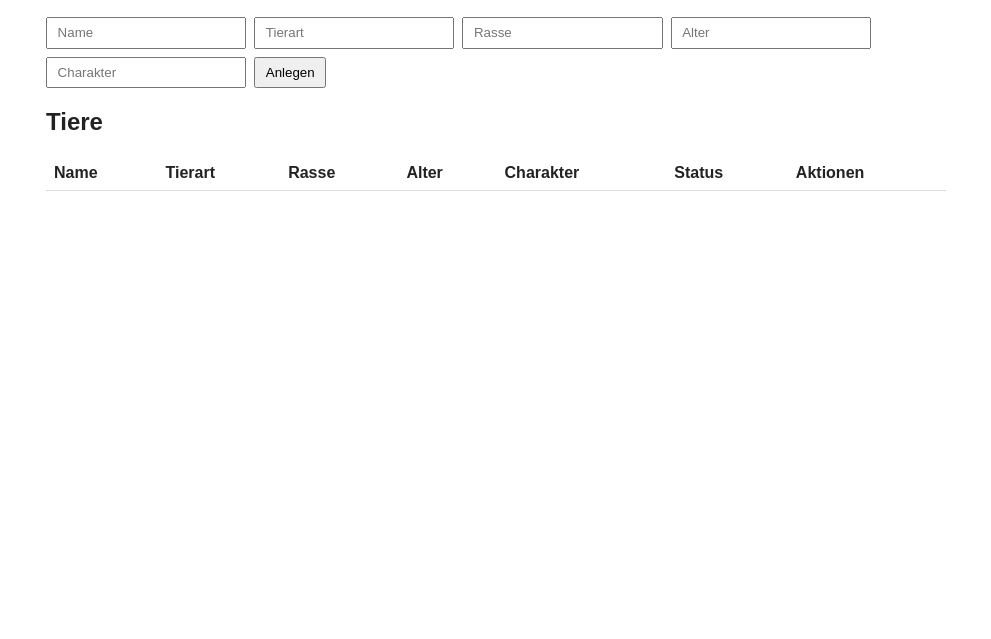
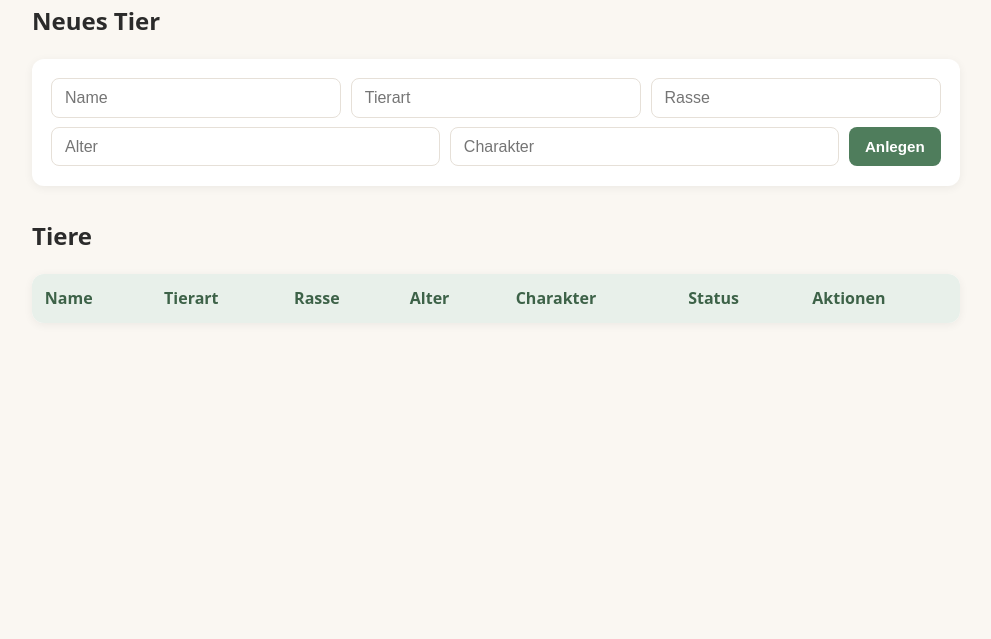
Before and after one commit to toscaba/PetMatch, a plain HTML site: page petmatch/src/main/resources/public/admin.html in a window 1280 px wide. Shown: the part 161-800 px from the top of the page, without its empty margins (144-1135 px from the left). Drawn offline with Linux system fonts and the light colour scheme; no server answers.

Commit message:
Frontend-Design_Verbesserung

```diff
--- a/petmatch/src/main/resources/public/style.css
+++ b/petmatch/src/main/resources/public/style.css
@@ -1,63 +1,177 @@
-body {
-  font-family: sans-serif;
-  max-width: 900px;
-  margin: 2rem auto;
-  padding: 0 1rem;
-  color: #222;
+/* ===== Farben an einer Stelle festlegen ===== */
+/* So kann man das ganze Farbschema später hier oben ändern */
+:root {
+  --hintergrund: #faf7f2;   /* warmes Creme */
+  --flaeche: #ffffff;       /* Weiß für Karten und Formular */
+  --text: #2b2b2b;          /* fast Schwarz */
+  --text-leise: #6b6b6b;    /* Grau für Nebeninfos */
+  --gruen: #4f7d5c;         /* Hauptfarbe: Salbeigrün */
+  --gruen-dunkel: #3d6248;  /* für Hover */
+  --gruen-hell: #e8f0ea;    /* für Tabellenkopf */
+  --akzent: #d9774b;        /* Terrakotta für Links */
+  --rot: #b54848;           /* für Löschen */
+  --rand: #e6e0d8;          /* feine Linien */
+  --radius: 12px;
+  --schatten: 0 2px 10px rgba(0, 0, 0, 0.06);
 }
 
+/* ===== Grundlayout der Seite ===== */
+* {
+  box-sizing: border-box;
+}
+
+body {
+  font-family: system-ui, -apple-system, "Segoe UI", sans-serif;
+  background: var(--hintergrund);
+  color: var(--text);
+  line-height: 1.5;
+  max-width: 960px;
+  margin: 0 auto;
+  padding: 2rem 1rem;
+}
+
+h1 {
+  color: var(--gruen);
+  font-size: 2.2rem;
+  margin-bottom: 0.3rem;
+}
+
+h2 {
+  color: var(--text);
+  margin-top: 2rem;
+}
+
+/* ===== Navigation oben rechts ===== */
+nav {
+  text-align: right;
+}
+
+a {
+  color: var(--akzent);
+  font-weight: 600;
+  text-decoration: none;
+}
+
+a:hover {
+  text-decoration: underline;
+}
+
+/* ===== Formular "Neues Tier" ===== */
 form {
   display: flex;
   flex-wrap: wrap;
-  gap: 0.5rem;
+  gap: 0.6rem;
+  background: var(--flaeche);
+  padding: 1.2rem;
+  border-radius: var(--radius);
+  box-shadow: var(--schatten);
 }
 
-input,
-button {
-  padding: 0.4rem 0.6rem;
+input {
+  flex: 1 1 150px;
+  padding: 0.6rem 0.8rem;
+  border: 1px solid var(--rand);
+  border-radius: 8px;
+  font-size: 1rem;
 }
 
-button {
-  cursor: pointer;
+/* Rahmen in Grün, wenn man in ein Feld klickt */
+input:focus {
+  outline: none;
+  border-color: var(--gruen);
+  box-shadow: 0 0 0 3px var(--gruen-hell);
 }
 
+/* ===== Buttons ===== */
+button {
+  background: var(--gruen);
+  color: white;
+  border: none;
+  border-radius: 8px;
+  padding: 0.6rem 1rem;
+  font-size: 0.95rem;
+  font-weight: 600;
+  cursor: pointer;
+  transition: background 0.2s;
+}
+
+button:hover {
+  background: var(--gruen-dunkel);
+}
+
+/* ===== Tabelle in der Verwaltung ===== */
 table {
   width: 100%;
   border-collapse: collapse;
   margin-top: 1rem;
+  background: var(--flaeche);
+  border-radius: var(--radius);
+  overflow: hidden;
+  box-shadow: var(--schatten);
 }
 
-th,
+th {
+  background: var(--gruen-hell);
+  color: var(--gruen-dunkel);
+  text-align: left;
+  padding: 0.8rem;
+}
+
 td {
-  text-align: left;
-  padding: 0.5rem;
-  border-bottom: 1px solid #ddd;
+  padding: 0.8rem;
+  border-bottom: 1px solid var(--rand);
+}
+
+tr:hover td {
+  background: #fcfaf7;
 }
 
 td button {
-  margin-right: 0.3rem;
+  margin-right: 0.4rem;
+  padding: 0.4rem 0.8rem;
 }
 
-nav {
-  text-align: right;
+/* Der letzte Button in jeder Zeile ist "Löschen": dezent rot */
+td button:last-child {
+  background: white;
+  color: var(--rot);
+  border: 1px solid var(--rot);
 }
 
+td button:last-child:hover {
+  background: var(--rot);
+  color: white;
+}
+
+/* ===== Tierkarten auf der Startseite ===== */
 .karten {
   display: grid;
-  grid-template-columns: repeat(auto-fill, minmax(200px, 1fr));
-  gap: 1rem;
+  grid-template-columns: repeat(auto-fill, minmax(220px, 1fr));
+  gap: 1.2rem;
+  margin-top: 1.5rem;
 }
 
 .karte {
-  border: 1px solid #ddd;
-  border-radius: 8px;
-  padding: 1rem;
+  background: var(--flaeche);
+  border-radius: var(--radius);
+  border-top: 5px solid var(--gruen);
+  padding: 1.2rem;
+  box-shadow: var(--schatten);
+  transition: transform 0.2s, box-shadow 0.2s;
+}
+
+/* Karte hebt sich leicht an, wenn man mit der Maus drüberfährt */
+.karte:hover {
+  transform: translateY(-3px);
+  box-shadow: 0 6px 18px rgba(0, 0, 0, 0.1);
 }
 
 .karte h2 {
   margin-top: 0;
+  color: var(--gruen);
 }
 
 .karte p {
   margin: 0.3rem 0;
+  color: var(--text-leise);
 }
```
